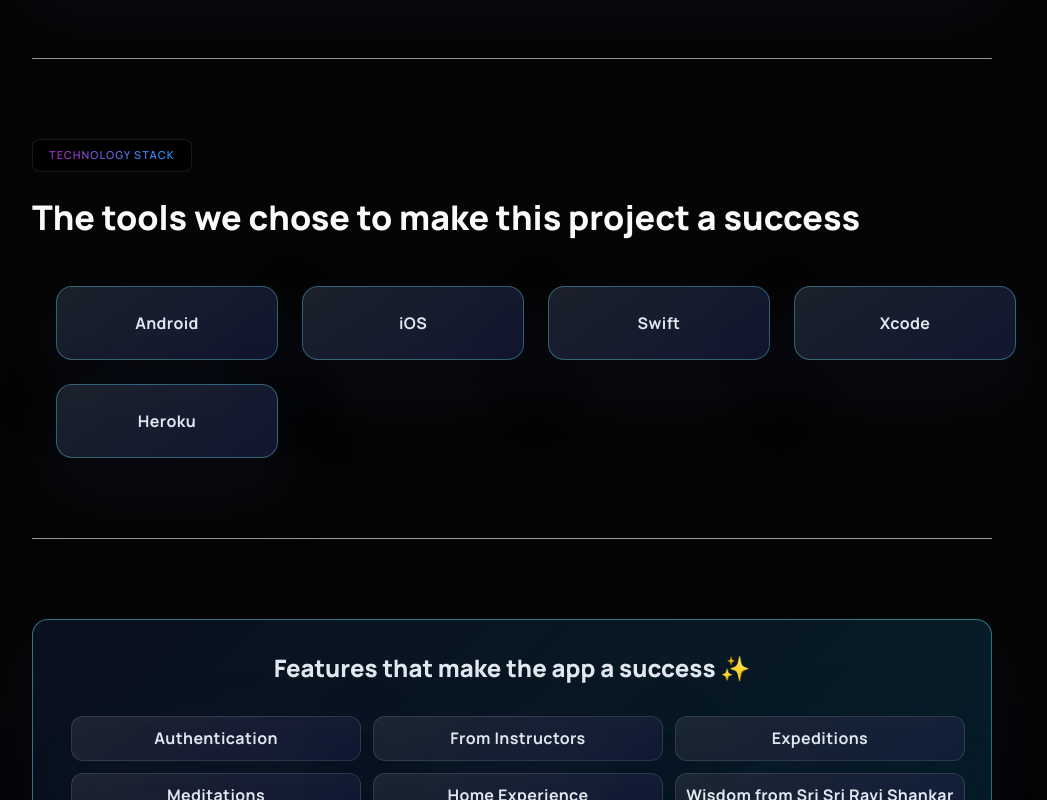
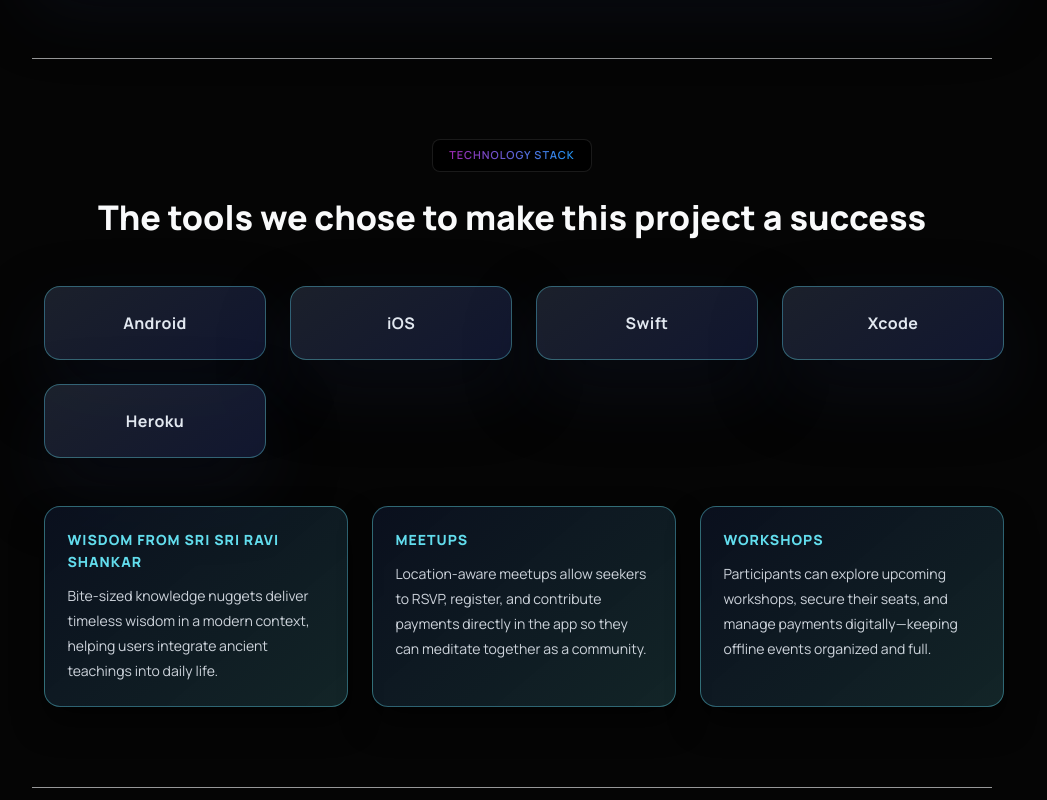
Before and after one commit to khushalishah2611/vedx-solutions-2, a React (Vite) app in the folder frontend/: page /casestudy/art-of-living-meditation-app in a window 1280 px wide. Shown: the part 2820-3620 px from the top of the page, without its empty margins (128-1175 px from the left). Built offline with nearby package versions, Linux system fonts and the light colour scheme.

Commit message:
Center case study section headings and add advanced feature cards

```diff
--- a/frontend/src/components/pages/CaseStudyDetailPage.jsx
+++ b/frontend/src/components/pages/CaseStudyDetailPage.jsx
@@ -645,7 +645,7 @@ const CaseStudyDetailPage = () => {
 
         {/* ---------------------- Technology Stack ---------------------- */}
         <Box my={10}>
-          <Stack spacing={3}>
+          <Stack spacing={3} alignItems="center" textAlign="center">
             <Box
               sx={{
                 display: 'inline-flex',
@@ -664,7 +664,7 @@ const CaseStudyDetailPage = () => {
                 fontSize: 11,
                 lineHeight: 1.3,
                 width: 'fit-content',
-                mx: { xs: 'auto', md: 0 },
+                mx: 'auto',
                 opacity: animate ? 1 : 0,
                 transform: animate ? 'translateY(0)' : 'translateY(10px)',
                 transition: 'all 420ms ease 60ms',
@@ -734,6 +734,74 @@ const CaseStudyDetailPage = () => {
                 </Grid>
               ))}
             </Grid>
+
+            {(caseStudy.advancedContent || []).length ? (
+              <Grid container spacing={{ xs: 2.5, md: 3 }}>
+                {(caseStudy.advancedContent || []).map((module, index) => (
+                  <Grid item xs={12} sm={6} md={4} key={module.title}>
+                    <Paper
+                      elevation={0}
+                      sx={{
+                        height: '100%',
+                        p: { xs: 2, md: 2.8 },
+                        borderRadius: 1,
+                        textAlign: 'left',
+                        background: isDark
+                          ? `linear-gradient(140deg, ${alpha('#0b1120', 0.92)}, ${alpha(
+                              accentColor,
+                              0.14
+                            )})`
+                          : `linear-gradient(140deg, ${alpha('#f8fafc', 0.96)}, ${alpha(
+                              accentColor,
+                              0.12
+                            )})`,
+                        border: `1px solid ${alpha(accentColor, 0.38)}`,
+                        boxShadow: isDark
+                          ? '0 16px 30px rgba(0,0,0,0.55)'
+                          : '0 14px 26px rgba(15,23,42,0.14)',
+                        display: 'flex',
+                        flexDirection: 'column',
+                        gap: 1.2,
+                        opacity: animate ? 1 : 0,
+                        transform: animate ? 'translateY(0)' : 'translateY(14px)',
+                        transition: `border-color 220ms ease, transform 0.25s ease, box-shadow 0.25s ease, opacity 0.46s ease ${
+                          180 + index * 80
+                        }ms`,
+                        '&:hover': {
+                          transform: 'translateY(-6px)',
+                          borderColor: alpha(accentColor, isDark ? 0.9 : 0.85),
+                          boxShadow: isDark
+                            ? '0 18px 36px rgba(0,0,0,0.65)'
+                            : '0 16px 30px rgba(15,23,42,0.18)',
+                        },
+                      }}
+                    >
+                      <Typography
+                        variant="subtitle2"
+                        sx={{
+                          textTransform: 'uppercase',
+                          letterSpacing: 1,
+                          fontWeight: 800,
+                          color: alpha(accentColor, isDark ? 0.95 : 0.8),
+                        }}
+                      >
+                        {module.title}
+                      </Typography>
+                      <Typography
+                        variant="body2"
+                        sx={{
+                          color: 'text.secondary',
+                          lineHeight: 1.8,
+                          flexGrow: 1,
+                        }}
+                      >
+                        {module.description}
+                      </Typography>
+                    </Paper>
+                  </Grid>
+                ))}
+              </Grid>
+            ) : null}
           </Stack>
         </Box>
 
@@ -885,6 +953,18 @@ const CaseStudyDetailPage = () => {
                 Bringing the experience to life
               </Typography>
 
+              <Typography
+                variant="body1"
+                sx={{
+                  color: 'text.secondary',
+                  maxWidth: 640,
+                  lineHeight: 1.7,
+                }}
+              >
+                Every case study surfaces immersive visuals with subtle motion so the story and UI details stay front
+                and center.
+              </Typography>
+
               <Grid container spacing={{ xs: 3, md: 4 }}>
                 {caseStudy.screenshots.map((shot, index) => {
                   const slideDistance = index % 2 === 0 ? '-22px' : '22px';
```
